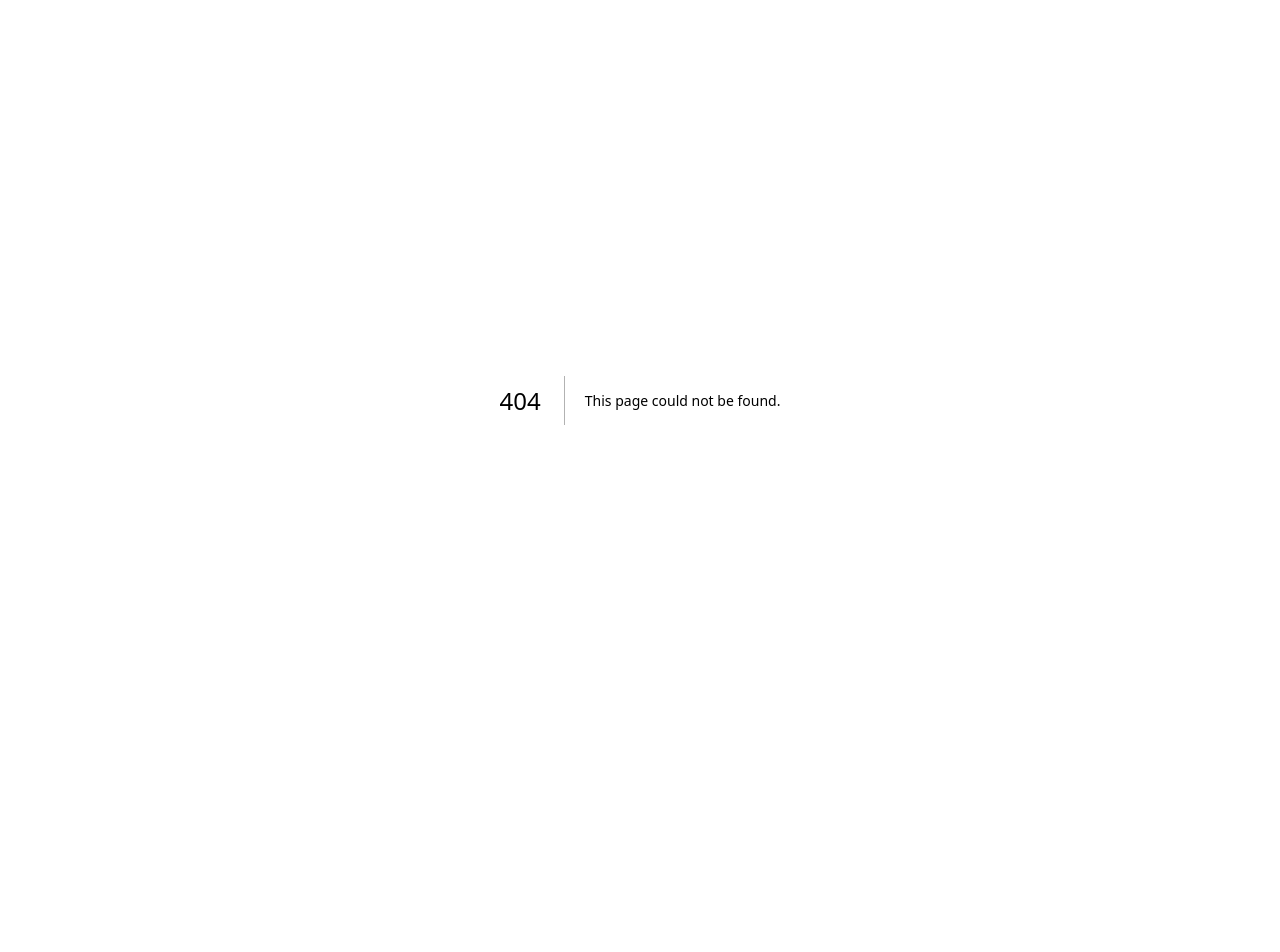
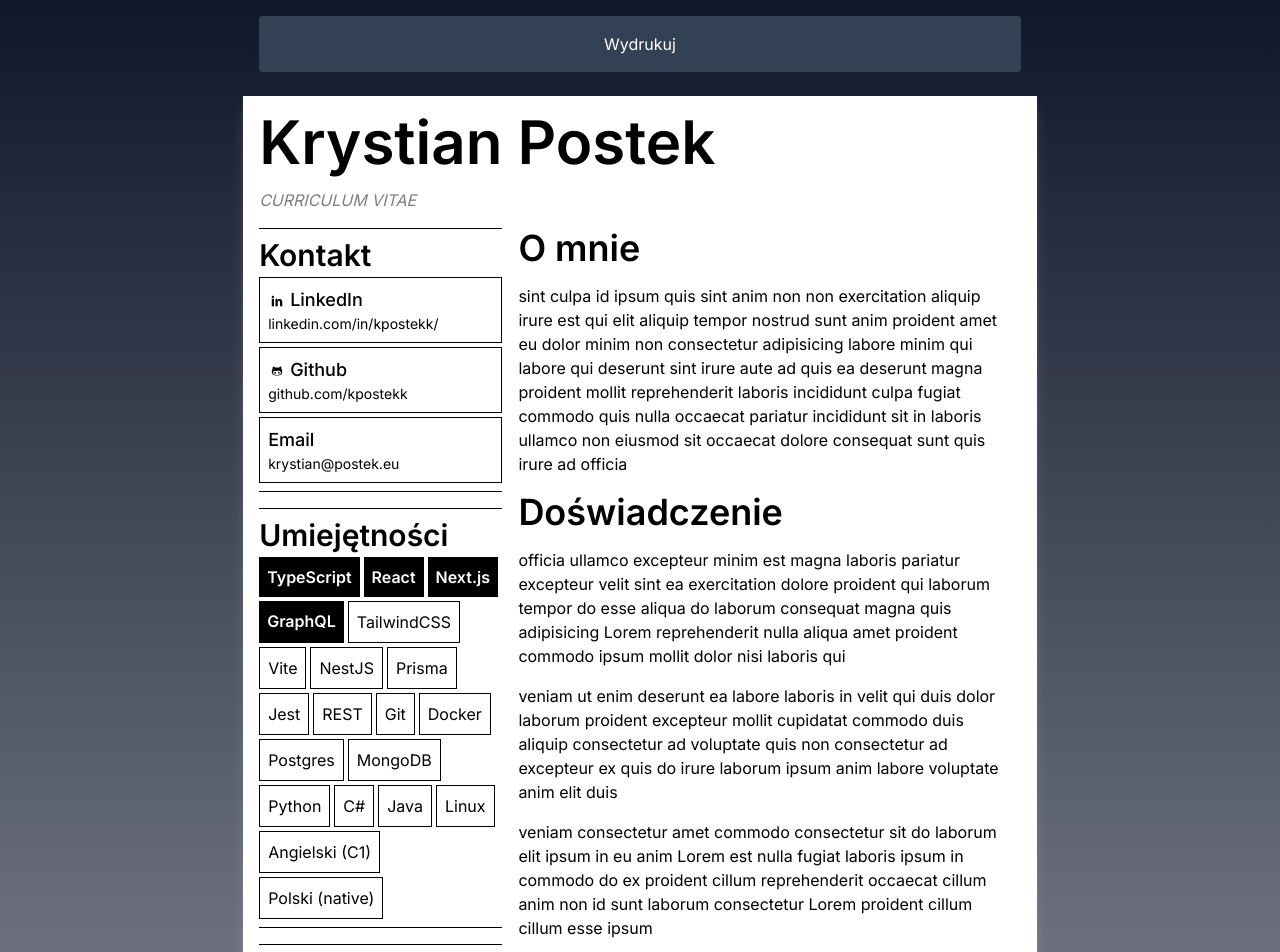
Before and after one commit to kpostekk/cv.next, a Next.js app: page /cv in a window 1280 px wide. Before the commit this address had no page. Shown: the top 952 px of the page. Before the commit the page ends 800 px from the top, so only its background shows below. Built offline with nearby package versions, Linux system fonts and the light colour scheme.

Commit message:
feat: add cv

```diff
--- /dev/null
+++ b/app/cv/cv.css
@@ -0,0 +1,13 @@
+body {
+  @apply bg-slate-900;
+}
+
+.paperlike {
+  @apply w-[210mm] h-[297mm] overflow-clip bg-white shadow-lg shadow-sky-100/20 print:shadow-none;
+}
+
+@media print {
+  body {
+    @apply bg-transparent;
+  }
+}
--- /dev/null
+++ b/app/cv/page.tsx
@@ -0,0 +1,154 @@
+import { LoremIpsum } from "lorem-ipsum"
+import { TiSocialGithub, TiSocialLinkedin } from "react-icons/ti"
+import "./cv.css"
+import PrintButton from "./print"
+import React from "react"
+
+const lorem = new LoremIpsum()
+
+type ContactCardProps = {
+  title: React.ReactNode
+  icon?: React.ReactNode
+  content: React.ReactNode
+  url: string
+}
+
+function ContactCard(props: ContactCardProps) {
+  return (
+    <a href={props.url}>
+      <div className="border border-black p-2">
+        <h3 className="font-medium text-lg">
+          {props.icon}
+          {props.title}
+        </h3>
+        <p className="text-sm">{props.content}</p>
+      </div>
+    </a>
+  )
+}
+
+type SkillTagProps = {
+  name: string
+  important?: boolean
+}
+
+function SkillTag(props: SkillTagProps) {
+  if (props.important) {
+    return (
+      <div className="bg-black font-semibold text-white p-2">
+        <p className="text-md">{props.name}</p>
+      </div>
+    )
+  }
+
+  return (
+    <div className="border border-black p-2">
+      <p className="text-md">{props.name}</p>
+    </div>
+  )
+}
+
+export default function CvContent() {
+  return (
+    <div className="grid gap-6 mx-auto w-fit max-w-screen my-4 print:m-0">
+      <div className="bg-slate-700 rounded p-4 mx-4 text-white print:hidden flex justify-center">
+        <PrintButton />
+      </div>
+      <div className="paperlike">
+        <div className="grid grid-cols-[1fr_2fr] p-4 gap-4">
+          <div className="col-span-3">
+            <h1 className="text-6xl font-semibold">Krystian Postek</h1>
+            <p className="italic uppercase opacity-50 mt-4">curriculum vitae</p>
+          </div>
+          <div className="grid gap-4 place-content-start">
+            <div className="grid gap-1 border-y border-black py-2">
+              <h2 className="font-semibold text-3xl">Kontakt</h2>
+              <ContactCard
+                title="LinkedIn"
+                icon={<TiSocialLinkedin className="inline mr-1" />}
+                content="linkedin.com/in/kpostekk/"
+                url="https://www.linkedin.com/in/kpostekk/"
+              />
+              <ContactCard
+                title="Github"
+                icon={<TiSocialGithub className="inline mr-1" />}
+                content="github.com/kpostekk"
+                url="https://github.com/kpostekk"
+              />
+              <ContactCard
+                title="Email"
+                content="krystian@postek.eu"
+                url="mailto:krystian@postek.eu"
+              />
+            </div>
+            <div className="grid gap-1 border-y border-black py-2">
+              <h2 className="font-semibold text-3xl">Umiejętności</h2>
+              <div className="flex flex-wrap gap-1">
+                <SkillTag name="TypeScript" important />
+                <SkillTag name="React" important />
+                <SkillTag name="Next.js" important />
+                <SkillTag name="GraphQL" important />
+                <SkillTag name="TailwindCSS" />
+                <SkillTag name="Vite" />
+                <SkillTag name="NestJS" />
+                <SkillTag name="Prisma" />
+                <SkillTag name="Jest" />
+                <SkillTag name="REST" />
+                <SkillTag name="Git" />
+                <SkillTag name="Docker" />
+                <SkillTag name="Postgres" />
+                <SkillTag name="MongoDB" />
+                <SkillTag name="Python" />
+                <SkillTag name="C#" />
+                <SkillTag name="Java" />
+                <SkillTag name="Linux" />
+                <SkillTag name="Angielski (C1)" />
+                <SkillTag name="Polski (native)" />
+              </div>
+            </div>
+            <div className="grid gap-1 border-y border-black py-2">
+              <h2 className="font-semibold text-3xl">Zgody</h2>
+              <p className="italic p-1 text-xs">
+                {
+                  "Wyrażam zgodę na przetwarzanie moich danych osobowych przez (nazwa firmy) w celu prowadzenia rekrutacji na aplikowane przeze mnie stanowisko."
+                }
+              </p>
+            </div>
+          </div>
+          <div>
+            <h2 className="font-semibold text-4xl mb-4">O mnie</h2>
+            <p>{lorem.generateWords(70)}</p>
+            <h2 className="font-semibold text-4xl my-4">Doświadczenie</h2>
+            {Array.from({ length: 5 }).map((_, i) => (
+              <p key={i} className="my-4">
+                {lorem.generateWords(40)}
+              </p>
+            ))}
+          </div>
+        </div>
+      </div>
+      <div className="paperlike">
+        <div className="grid grid-cols-[1fr_2fr] p-4 gap-4">
+          <div></div>
+          <div>
+            <h2 className="font-semibold text-3xl">Certyfikaty</h2>
+            {Array.from({ length: 3 }).map((_, i) => (
+              <p key={i} className="my-4">
+                {lorem.generateWords(24)}
+              </p>
+            ))}
+            <h2 className="font-semibold text-3xl">Wykształcenie</h2>
+            {Array.from({ length: 3 }).map((_, i) => (
+              <p key={i} className="my-4">
+                {lorem.generateWords(24)}
+              </p>
+            ))}
+          </div>
+        </div>
+      </div>
+      <div className="bg-slate-700 rounded p-4 mx-4 text-white print:hidden flex justify-center">
+        <PrintButton />
+      </div>
+    </div>
+  )
+}
--- /dev/null
+++ b/app/cv/print.tsx
@@ -0,0 +1,5 @@
+"use client"
+
+export default function PrintButton() {
+  return <button onClick={() => window.print()}>Wydrukuj</button>
+}
```
